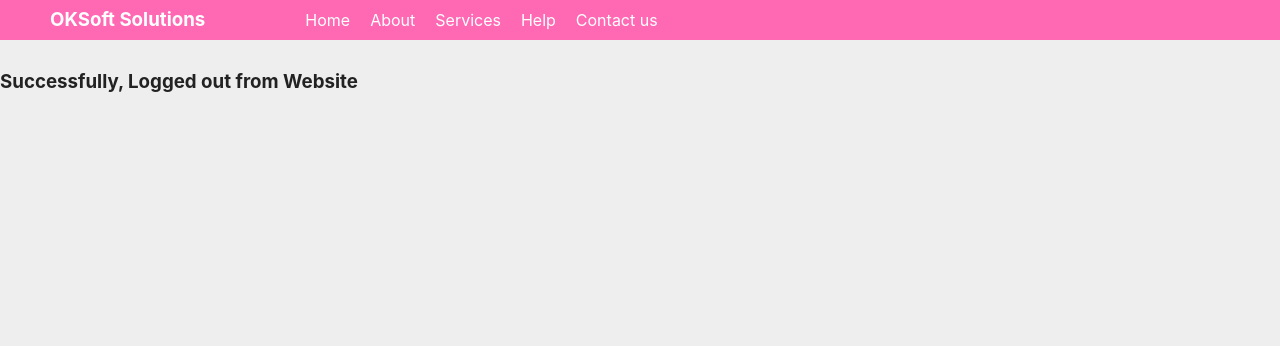
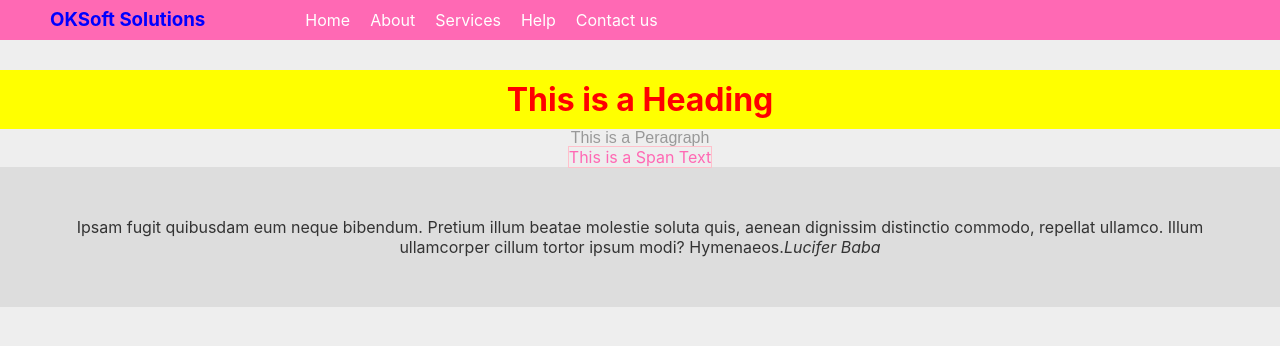
Before and after one commit to techieaneel/webtech_aug2022, a React (Create React App) app: page / in a window 1280 px wide. Shown: the top 346 px of the page. Built offline with nearby package versions, Linux system fonts and the light colour scheme.

Commit message:
Adding CSS / Styles to Components

```diff
--- a/src/App.js
+++ b/src/App.js
@@ -2,23 +2,20 @@ import React from 'react';
 import "./App.css";
 import Logo from './components/logo';
 import Menu from './components/menu';
-import Dashboard from './components/dashboard';
-import Logout from './components/logout';
-// import Formlabel from './formfields/formlabel';
-// import Forminput from './formfields/forminput';
-// import Formbtn from './formfields/formbtn';
-
-// import Userinfo from './userinfo';
+import Styles from './styles.module.css';
 
 function App() {
 
-  // var user = {
-  //   name : "Sai",
-  //   mobile: "9876543210",
-  //   city: "Ongole"
-  // }
+  // Pera CSS Object
+  let pera = {
+    fontFamily: '"arial", sans-serif',
+    color: "#999",
+    textAlign: "center"
+  }
 
-  var isUserLoggedIn = false;
+  let centerDiv = {
+    textAlign: "center"
+  }
 
   return (
     <React.Fragment>
@@ -27,44 +24,17 @@ function App() {
           <Logo />
           <Menu />
         </div>
-        {/* <div className='section'>
-          <form>
-            <fieldset>
-              <legend>Registration</legend>
-
-              <div className='formrow'>
-                <Formlabel labelText="Full Name" forText="fullname"/>
-                <Forminput typeText="text" idText="fullname" phText='Enter Fullname'/>
-              </div>
-
-              <div className='formrow'>
-                <Formlabel labelText="Mobile" forText="mobile"/>
-                <Forminput typeText="tel" idText="mobile" phText='Enter Mobile'/>
-              </div>
-
-              <div className='formrow'>
-                <Formlabel labelText="Email" forText="email"/>
-                <Forminput typeText="email" idText="email" phText='Enter Email'/>
-              </div>
-
-              <div className='formrow'>
-                <Formbtn idText="reset" btnText="Reset" isDisabled="false"/>
-                <Formbtn idText="cancel" btnText="Cancel" isDisabled="true"/>
-                <Formbtn idText="register" btnText="Register" isDisabled="false"/>
-              </div>
-
-            </fieldset>
-          </form>
-        </div> */}
-        {/* <div className="section">
-          <Userinfo userInfo={user}/>
-        </div> */}
 
         <div className="section">
-          {
-            // isUserLoggedIn ? <Dashboard/> : <Logout/>
-            !isUserLoggedIn ? <Logout/> : <Dashboard/>
-          }
+          <h1 style={{color: "red", backgroundColor: "yellow", textAlign: "center", padding: "10px 0"}}> This is a Heading </h1>
+          <p style={pera}> This is a Peragraph </p>
+          <div style={centerDiv}>
+            <span className={Styles.centerspan}>This is a Span Text</span>
+            <blockquote className={Styles.babaquote}>
+              Ipsam fugit quibusdam eum neque bibendum. Pretium illum beatae molestie soluta quis, aenean dignissim distinctio commodo, repellat ullamco. Illum ullamcorper cillum tortor ipsum modi? Hymenaeos.
+              <cite>Lucifer Baba</cite>
+            </blockquote>
+          </div>
         </div>
       </div>
     </React.Fragment>
@@ -73,10 +43,7 @@ function App() {
 
 export default App;
 
-// Props Drilling
-// User Information is in APP (Parent) Component
-// The Information is required for Usertable (Grand Child) Component
-// Even thou Information is not Required for Userinfo (Child) Component, but, it has to pass the Props.
-
-// ContextAPI and useContext Hook
-// Conditional Rendering
+// Inline CSS
+// Internal CSS Object
+// External CSS File
+// CSS Module
--- /dev/null
+++ b/src/components/logo.css
@@ -0,0 +1,3 @@
+.logo h3{
+    color: blue;
+}
--- a/src/components/logo.js
+++ b/src/components/logo.js
@@ -1,3 +1,5 @@
+import '../components/logo.css';
+
 function Logo(){
     return <div className='logo'><h3>OKSoft Solutions</h3></div>;
 }
--- /dev/null
+++ b/src/styles.module.css
@@ -0,0 +1,11 @@
+
+.centerspan{
+    color: hotpink;
+    border: 1px solid pink;
+}
+
+.babaquote{
+    padding: 50px;
+    background-color: #ddd;
+    color: #333;
+}
```
